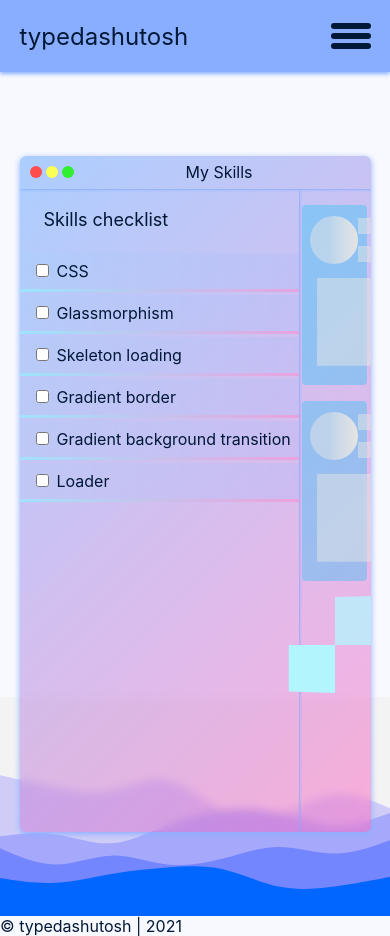
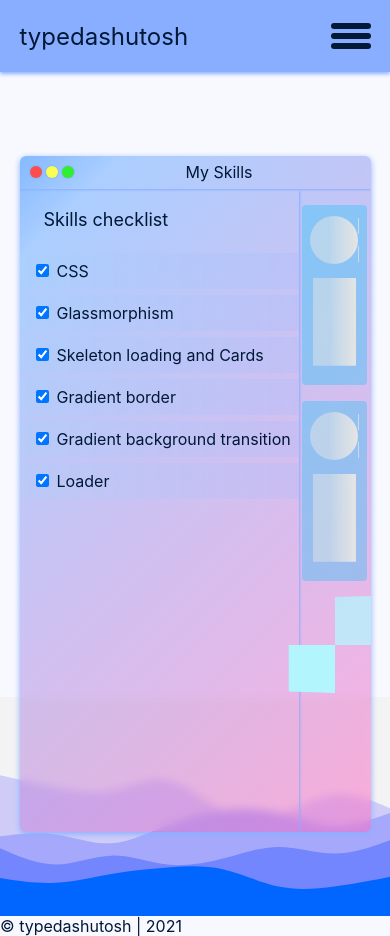
Before and after one commit to typedashutosh/typedashutosh.github.io, a Next.js app: page / in a window 390 px wide. Shown: the top 936 px of the page. Built offline with nearby package versions, Linux system fonts and the light colour scheme.

Commit message:
skills section completed without responsivenexx

```diff
--- a/components/Skills.tsx
+++ b/components/Skills.tsx
@@ -4,38 +4,62 @@ import $ from '../sass/components/Skills.module.sass'
 interface ISkills {}
 
 const Skills: FC<ISkills> = (): ReactElement => {
-	const [css, setCss] = useState([false, false])
-	const [glassmorphism, setGlassmorphism] = useState([false, false])
-	const [skeleton, setskeleton] = useState([false, false])
-	const [grdntBrdr, setGrdntBrdr] = useState([false, false])
-	const [grdentBckgrnd, setGrdentBckgrnd] = useState([false, false])
-	const [loader, setLoader] = useState([false, false])
+	const [css, setCss] = useState(true)
+	const [glassmorphism, setGlassmorphism] = useState(true)
+	const [skeletonCard, setskeletonCard] = useState(true)
+	const [grdntBrdr, setGrdntBrdr] = useState(true)
+	const [grdntBckgrnd, setGrdntBckgrnd] = useState(true)
+	const [loader, setLoader] = useState(true)
 
 	return (
 		<section className={`${$.Skill_section}`}>
-			<div className={`${$.Skills}`}>
+			<div className={`${css ? $.Skills : ''} ${glassmorphism ? '' : $.normalise_glassmorphism}`}>
 				<div className={`${$.heading}`}>
 					<div className={`${$.dot_1}`}></div>
 					<div className={`${$.dot_2}`}></div>
 					<div className={`${$.dot_3}`}></div>
 					<div className={`${$.title}`}>My Skills</div>
 				</div>
-				<div className={`${$.skills_checks}`}>
+				<div className={`${$.skills_checks} ${grdntBrdr? '': $.normalise_grdntBrdr} ${grdntBckgrnd? '': $.normalise_grdntBckgrnd}`}>
 					<div className={`${$.title}`}>Skills checklist</div>
 					<label htmlFor='CSS' className={`${$.formField}`}>
-						<input type='checkbox' name='CSS' id='CSS' />
+						<input
+							type='checkbox'
+							name='CSS'
+							id='CSS'
+							checked={css}
+							onChange={e => setCss(e.target.checked)}
+						/>
 						<div>CSS</div>
 					</label>
 					<label htmlFor='glassmorphism' className={`${$.formField}`}>
-						<input type='checkbox' name='glassmorphism' id='glassmorphism' />
+						<input
+							type='checkbox'
+							name='glassmorphism'
+							id='glassmorphism'
+							checked={glassmorphism}
+							onChange={e => setGlassmorphism(e.target.checked)}
+						/>
 						<div>Glassmorphism</div>
 					</label>
-					<label htmlFor='skeleton' className={`${$.formField}`}>
-						<input type='checkbox' name='skeleton' id='skeleton' />
-						<div>Skeleton loading</div>
+					<label htmlFor='skeleton-card' className={`${$.formField}`}>
+						<input
+							type='checkbox'
+							name='skeleton-card'
+							id='skeleton-card'
+							checked={skeletonCard}
+							onChange={e => setskeletonCard(e.target.checked)}
+						/>
+						<div>Skeleton loading and Cards</div>
 					</label>
 					<label htmlFor='gradient-border' className={`${$.formField}`}>
-						<input type='checkbox' name='gradient-border' id='gradient-border' />
+						<input
+							type='checkbox'
+							name='gradient-border'
+							id='gradient-border'
+							checked={grdntBrdr}
+							onChange={e => setGrdntBrdr(e.target.checked)}
+						/>
 						<div>Gradient border</div>
 					</label>
 					<label htmlFor='gradient-background-transition' className={`${$.formField}`}>
@@ -43,28 +67,36 @@ const Skills: FC<ISkills> = (): ReactElement => {
 							type='checkbox'
 							name='gradient-background-transition'
 							id='gradient-background-transition'
+							checked={grdntBckgrnd}
+							onChange={e => setGrdntBckgrnd(e.target.checked)}
 						/>
 						<div>Gradient background transition</div>
 					</label>
 					<label htmlFor='loader' className={`${$.formField}`}>
-						<input type='checkbox' name='loader' id='loader' />
+						<input
+							type='checkbox'
+							name='loader'
+							id='loader'
+							checked={loader}
+							onChange={e => setLoader(e.target.checked)}
+						/>
 						<div>Loader</div>
 					</label>
 				</div>
 				<div className={`${$.screen}`}>
-					<div className={`${$.card}`}>
+					<div className={`${$.card} ${skeletonCard ? '' : $.normalise_skeleton}`}>
 						<div className={`${$.avatar_skeleton}`}></div>
 						<div className={`${$.title_skeleton}`}></div>
 						<div className={`${$.heading_skeleton}`}></div>
 						<div className={`${$.paragraph_skeleton}`}></div>
 					</div>
-					<div className={`${$.card}`}>
+					<div className={`${$.card} ${skeletonCard ? '' : $.normalise_skeleton}`}>
 						<div className={`${$.avatar_skeleton}`}></div>
 						<div className={`${$.title_skeleton}`}></div>
 						<div className={`${$.heading_skeleton}`}></div>
 						<div className={`${$.paragraph_skeleton}`}></div>
 					</div>
-					<div className={`${$.loader}`}>
+					<div className={`${$.loader} ${loader ? '' : $.normalise_loader}`}>
 						<div className={`${$.loading_square}`}></div>
 						<div className={`${$.loading_square}`}></div>
 					</div>
--- a/sass/components/Skills.module.sass
+++ b/sass/components/Skills.module.sass
@@ -1,4 +1,5 @@
 @import ../variables
+
 section.Skill_section
   display: grid
   place-items: center
@@ -9,6 +10,7 @@ section.Skill_section
   min-height: 100vh
   .Skills
     display: grid
+    position: relative
     grid-template-columns: 2fr 2fr 2fr
     grid-template-rows: 0.1fr 2fr
     grid-template-areas: "taskbar taskbar taskbar" "sidebar screen screen"
@@ -17,8 +19,19 @@ section.Skill_section
     border-radius: 6px
     overflow: hidden
     box-shadow: 0 2px 6px $color3
-    background: linear-gradient(135deg, rgba(#5ea4ff,0.5), rgba(#ff66bf,0.5))
+    background: linear-gradient(135deg, rgba(#5ea4ff, 0.75 ) 0%,rgba(#5ea4ff,0.5) 10%, rgba(#ff66bf,0.5) 100%)
     backdrop-filter: blur(5px)
+    &::before
+      content: ''
+      position: absolute
+      height: 100%
+      width: 100%
+      top: 0
+      left: 0
+      background: linear-gradient(135deg, #5ea4ff ,#5ea4ff, #ff66bf)
+      z-index: -1
+      opacity: 0
+      transition: $transition3
     .heading
       padding: 0.25rem 0.5rem
       grid-area: taskbar
@@ -30,6 +43,7 @@ section.Skill_section
         width: 0.75rem
         margin: 0.125rem
         border-radius: 6px
+        box-shadow: 0 0 2px rgba(#5ea4ff, 1)
         display: inline
       .dot_1
         background: $red
@@ -46,7 +60,6 @@ section.Skill_section
       display: flex
       flex-direction: column
       box-shadow: 1px 2px 2px $color3
-      // border: 1px solid green
       *
         cursor: pointer
       .title
@@ -62,13 +75,14 @@ section.Skill_section
         padding: 0
         margin: 3px 0
         font-size: 1rem
+        user-select: none
         width: 100%
         background: linear-gradient(90deg, rgba(#ffa4dc, 0.75) 0%, rgba(#a0f5ee, 0.1) 50%, rgba(#a4b9ff, 0.25) 100%)
         background-size: 300%
         background-position: 100%
         transition: $transition5
         &::before
-          background: linear-gradient(90deg, rgba(#80ffff, 0.5) 0%, rgba(#ff85d0, 0.5) 50%, rgba(#616cff, 0.5)100%)
+          background: linear-gradient(90deg, rgba(#80ffff, 0.75) 0%, rgba(#ff85d0, 0.75) 50%, rgba(#616cff, 0.75)100%)
           background-size: 200%
           background-position: left
           content: ''
@@ -82,7 +96,9 @@ section.Skill_section
           transform: translateY(3px)
           transition: $transition3
           z-index: -1
+          opacity: 0
         &:hover::before
+          opacity: 1
           background-position: right
         &:hover
           background-position: 0%
@@ -99,13 +115,12 @@ section.Skill_section
       display: flex
       flex-direction: column
       align-items: center
-      justify-content: start
+      justify-content: flex-start
       .card
         height: 180px
         width: 90%
         margin-top: 1rem
         padding: 0.5rem
-
         border-radius: 4px
         background: rgba(#1bc5f8, 0.35)
         display: grid
@@ -129,7 +144,7 @@ section.Skill_section
         .title_skeleton
           place-self: center start
           height: 1rem
-          width: 5rem
+          width: 50%
           background: linear-gradient(90deg, rgba($grey, 0.5) 0%,rgba($grey, 0.5) 30%, rgba($grey, 1) 50%,rgba($grey, 0.5) 70%, rgba($grey, 0.5) 100%)
           background-size: 300%
           background-position: left center
@@ -208,3 +223,29 @@ section.Skill_section
     transform: rotateX(180deg) rotateY(0)
   100%
     transform: rotateX(0) rotateY(0)
+
+.normalise_loader
+  height: 0 !important
+  width: 0 !important
+  div
+    height: 0 !important
+    width: 0 !important
+.normalise_skeleton
+  height: 0 !important
+  margin: 0 !important
+  padding: 0 !important
+  *
+    height: 0 !important
+    margin: 0 !important
+    padding: 0 !important
+.normalise_glassmorphism
+  // background: linear-gradient(135deg, rgba(#5ea4ff, 1 ) 0%,rgba(#5ea4ff,1) 10%, rgba(#ff66bf,1) 100%) !important
+  &::before
+    opacity: 1 !important
+.normalise_grdntBrdr
+  label
+    &::before
+      opacity: 0 !important
+.normalise_grdntBckgrnd
+  label
+    background-position: right !important
--- a/sass/global.sass
+++ b/sass/global.sass
@@ -5,6 +5,7 @@
   color: $color1
   box-sizing: border-box
   font-family: -apple-system, BlinkMacSystemFont, 'Segoe UI', Roboto, Oxygen, Ubuntu, Cantarell, 'Open Sans', 'Helvetica Neue', sans-serif
+  transition: $transition3
   a
     color: inherit
     text-decoration: none
```
